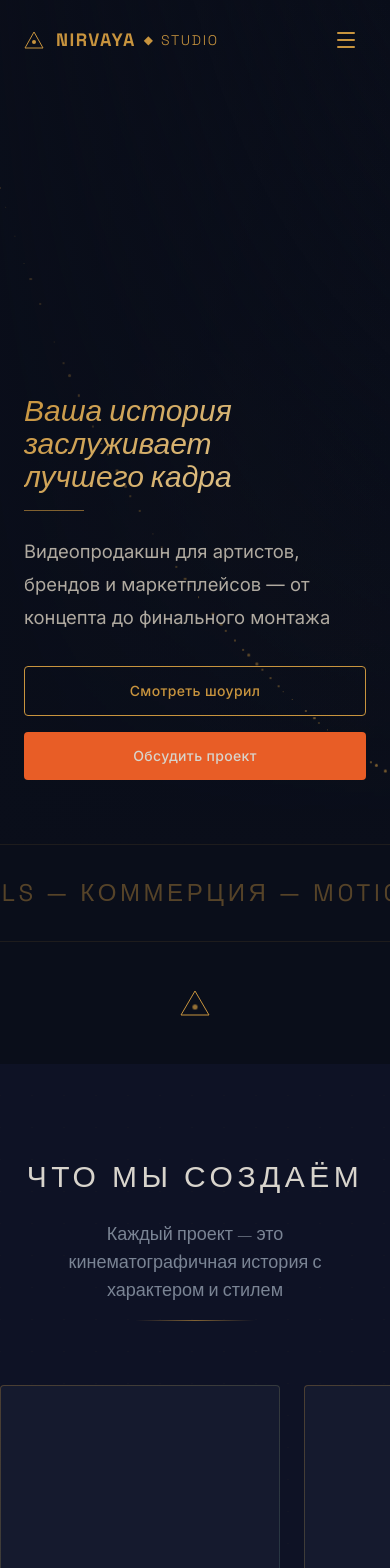
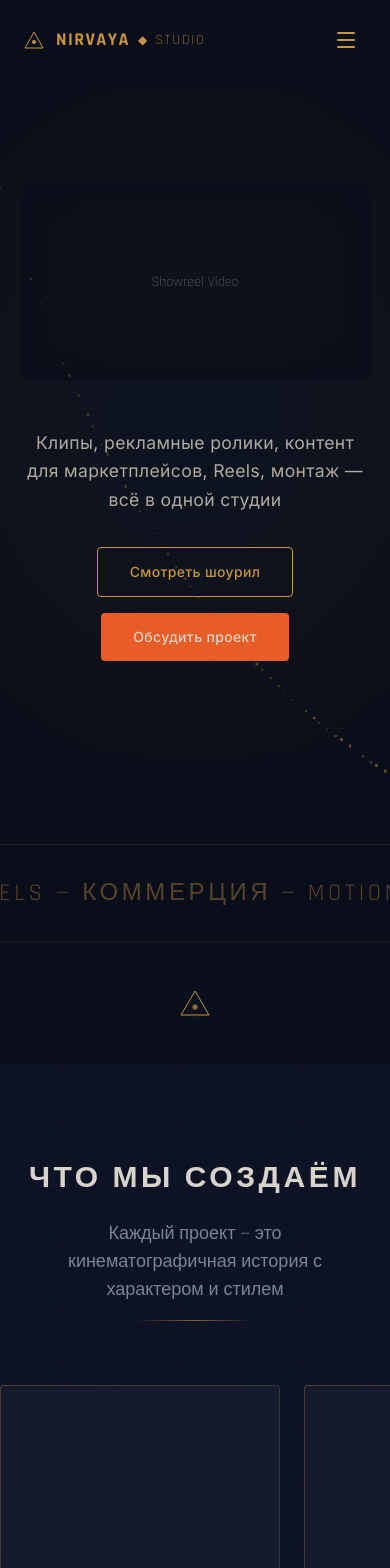
Before and after one commit to dimonplavaet-neafk/nirvayasite, a Next.js app: page / in a window 390 px wide. Shown: the top 1568 px of the page. Built offline with nearby package versions, Linux system fonts and the light colour scheme.

Commit message:
refactor: redesign site with neon effects and new fonts
Implement 8 major UI changes including new hero section, font updates, stats redesign, navbar glitch, scanlines overlay, circuit backgrounds, service card hover effects, and neon glow on dividers.

```diff
--- a/app/globals.css
+++ b/app/globals.css
@@ -39,8 +39,7 @@
 
 @theme inline {
   --font-sans: var(--font-sans), 'Inter', system-ui, sans-serif;
-  --font-serif: var(--font-serif), 'Cormorant Garamond', Georgia, serif;
-  --font-heading: var(--font-heading), 'Space Grotesk', system-ui, sans-serif;
+  --font-heading: var(--font-heading), 'Rajdhani', system-ui, sans-serif;
 
   --color-background: var(--background);
   --color-background-secondary: var(--background-secondary);
@@ -400,3 +399,159 @@
   transform-box: fill-box;
   animation: triangle-center-pulse 3s ease-in-out infinite;
 }
+
+/* CHANGE 4: Navbar glitch effect on hover */
+@keyframes glitch {
+  0% {
+    transform: translate(0);
+    text-shadow: none;
+    clip-path: inset(0 0 0 0);
+  }
+  10% {
+    transform: translate(-2px, 1px);
+    text-shadow: 2px 0 #ff0000, -2px 0 #00ffff;
+    clip-path: inset(20% 0 60% 0);
+  }
+  20% {
+    transform: translate(2px, -1px);
+    text-shadow: -2px 0 #ff0000, 2px 0 #00ffff;
+    clip-path: inset(40% 0 30% 0);
+  }
+  30% {
+    transform: translate(-1px, 2px);
+    text-shadow: 1px 0 #ff0000, -1px 0 #00ffff;
+    clip-path: inset(70% 0 10% 0);
+  }
+  40% {
+    transform: translate(1px, -2px);
+    text-shadow: -1px 0 #ff0000, 1px 0 #00ffff;
+    clip-path: inset(10% 0 80% 0);
+  }
+  50%, 100% {
+    transform: translate(0);
+    text-shadow: none;
+    clip-path: inset(0 0 0 0);
+  }
+}
+
+.glitch-hover:hover .glitch-text {
+  animation: glitch 0.3s ease-in-out;
+}
+
+/* CHANGE 3: Infinity symbol pulse animation */
+@keyframes infinity-pulse {
+  0%, 100% {
+    transform: scale(1);
+    opacity: 0.6;
+  }
+  50% {
+    transform: scale(1.15);
+    opacity: 1;
+  }
+}
+
+.animate-infinity-pulse {
+  animation: infinity-pulse 3s ease-in-out infinite;
+}
+
+/* CHANGE 6: Circuit board background pattern */
+.circuit-pattern {
+  background-image:
+    /* Horizontal lines */
+    repeating-linear-gradient(
+      0deg,
+      transparent,
+      transparent 59px,
+      rgba(200, 148, 62, 0.02) 59px,
+      rgba(200, 148, 62, 0.02) 60px
+    ),
+    /* Vertical lines */
+    repeating-linear-gradient(
+      90deg,
+      transparent,
+      transparent 59px,
+      rgba(200, 148, 62, 0.02) 59px,
+      rgba(200, 148, 62, 0.02) 60px
+    ),
+    /* Intersection dots */
+    radial-gradient(
+      circle at 0 0,
+      rgba(200, 148, 62, 0.03) 1px,
+      transparent 1px
+    );
+  background-size: 60px 60px, 60px 60px, 60px 60px;
+  background-position: 0 0, 0 0, 0 0;
+}
+
+/* CHANGE 8: Neon glow on section dividers */
+.divider-neon-glow {
+  filter: drop-shadow(0 0 6px rgba(27, 107, 138, 0.4)) drop-shadow(0 0 12px rgba(27, 107, 138, 0.2));
+}
+
+/* CHANGE 7: Service card hover rings */
+@keyframes ring-expand-1 {
+  0% {
+    transform: translate(-50%, -50%) scale(0);
+    opacity: 0.15;
+  }
+  100% {
+    transform: translate(-50%, -50%) scale(1);
+    opacity: 0;
+  }
+}
+
+@keyframes ring-expand-2 {
+  0% {
+    transform: translate(-50%, -50%) scale(0);
+    opacity: 0.15;
+  }
+  100% {
+    transform: translate(-50%, -50%) scale(1);
+    opacity: 0;
+  }
+}
+
+.service-card .hover-ring-1,
+.service-card .hover-ring-2 {
+  position: absolute;
+  top: 50%;
+  left: 50%;
+  border: 1px solid #C8943E;
+  border-radius: 50%;
+  pointer-events: none;
+  opacity: 0;
+}
+
+.service-card .hover-ring-1 {
+  width: 240px;
+  height: 240px;
+}
+
+.service-card .hover-ring-2 {
+  width: 360px;
+  height: 360px;
+}
+
+.service-card:hover .hover-ring-1 {
+  animation: ring-expand-1 0.8s ease-out forwards;
+}
+
+.service-card:hover .hover-ring-2 {
+  animation: ring-expand-2 1s ease-out 0.2s forwards;
+}
+
+/* Stat line fade in */
+@keyframes stat-line-fade {
+  0% {
+    opacity: 0;
+    width: 0;
+  }
+  100% {
+    opacity: 1;
+    width: 40px;
+  }
+}
+
+.animate-stat-line {
+  animation: stat-line-fade 0.5s ease-out forwards;
+}
--- a/app/layout.tsx
+++ b/app/layout.tsx
@@ -1,23 +1,18 @@
 import type { Metadata } from 'next'
-import { Space_Grotesk, Cormorant_Garamond, Inter } from 'next/font/google'
+import { Rajdhani, Inter } from 'next/font/google'
 import { Analytics } from '@vercel/analytics/next'
 import './globals.css'
+import { ScanlinesOverlay } from '@/components/scanlines-overlay'
 
-const spaceGrotesk = Space_Grotesk({
-  subsets: ["latin"],
+const rajdhani = Rajdhani({
+  subsets: ["latin", "latin-ext"],
   weight: ["300", "400", "500", "600", "700"],
   variable: '--font-heading'
 })
 
-const cormorant = Cormorant_Garamond({
-  subsets: ["latin", "cyrillic"],
-  weight: ["400", "500", "600"],
-  style: ["normal", "italic"],
-  variable: '--font-serif'
-})
-
 const inter = Inter({
   subsets: ["latin", "cyrillic"],
+  weight: ["300", "400", "500", "600"],
   variable: '--font-sans'
 })
 
@@ -51,8 +46,9 @@ export default function RootLayout({
 }>) {
   return (
     <html lang="ru" className="scroll-smooth">
-      <body className={`${spaceGrotesk.variable} ${cormorant.variable} ${inter.variable} font-sans antialiased`}>
+      <body className={`${rajdhani.variable} ${inter.variable} font-sans antialiased`}>
         {children}
+        <ScanlinesOverlay />
         <Analytics />
       </body>
     </html>
--- a/components/contacts.tsx
+++ b/components/contacts.tsx
@@ -74,7 +74,7 @@ export function Contacts() {
               transition={{ duration: 0.8, delay: 0.3 }}
               className="h-px hidden md:block bg-gold"
             />
-            <h2 className="font-serif font-normal text-3xl md:text-5xl uppercase tracking-[0.15em] text-balance">
+            <h2 className="font-heading font-semibold text-3xl md:text-5xl uppercase tracking-[0.12em] text-balance">
               Готовы создать нечто мощное?
             </h2>
             <motion.div
@@ -85,7 +85,7 @@ export function Contacts() {
             />
           </div>
 
-          <p className="font-serif text-foreground-muted text-lg md:text-xl mb-4">
+          <p className="font-heading font-normal text-foreground-muted text-lg md:text-xl mb-4">
             Расскажите о вашем проекте — мы ответим в течение 24 часов
           </p>
 
--- a/components/footer.tsx
+++ b/components/footer.tsx
@@ -46,13 +46,13 @@ export function Footer() {
             ))}
           </motion.nav>
 
-          {/* Tagline */}
+          {/* Tagline - Rajdhani 400 italic */}
           <motion.p
             initial={{ opacity: 0 }}
             whileInView={{ opacity: 1 }}
             viewport={{ once: true }}
             transition={{ delay: 0.2 }}
-            className="font-serif italic text-foreground-muted text-sm"
+            className="font-heading font-normal italic text-foreground-muted text-sm"
           >
             От замысла к сиянию
           </motion.p>
--- a/components/hero.tsx
+++ b/components/hero.tsx
@@ -25,61 +25,66 @@ export function Hero() {
   const particles = useMemo(() => generateParticles(50), [])
 
   return (
-    <section className="relative min-h-screen flex items-end pb-16 md:pb-24 overflow-hidden pt-24">
-      {/* Clean background with radial glow */}
+    <section className="relative min-h-screen flex flex-col items-center justify-center overflow-hidden">
+      {/* Clean background */}
       <div className="absolute inset-0 bg-[#0A0E1A]">
-        {/* Soft radial gradient glow in lower center - indigo + gold blend */}
+        {/* Soft radial gradient glow in center */}
         <div
-          className="absolute bottom-0 left-1/2 -translate-x-1/2 w-[150%] h-[60%] opacity-[0.18]"
+          className="absolute top-1/2 left-1/2 -translate-x-1/2 -translate-y-1/2 w-[150%] h-[80%] opacity-[0.12]"
           style={{
-            background: 'radial-gradient(ellipse at center bottom, rgba(27, 107, 138, 0.6), rgba(200, 148, 62, 0.3) 40%, transparent 70%)'
+            background: 'radial-gradient(ellipse at center, rgba(27, 107, 138, 0.5), rgba(200, 148, 62, 0.2) 50%, transparent 80%)'
           }}
         />
       </div>
 
-      {/* Video placeholder - positioned right and upper area, hidden on mobile */}
-      <div className="hidden md:block absolute top-1/2 right-6 md:right-12 lg:right-16 -translate-y-1/2 w-[60%] lg:w-[65%] max-w-4xl z-[5]">
-        <div className="relative aspect-video">
+      {/* Large centered video placeholder - 85% of hero area */}
+      <div className="relative w-[90%] max-w-6xl mx-auto z-[5]" style={{ aspectRatio: '16/9' }}>
+        <div className="relative w-full h-full">
           {/* Video container with rounded corners and border */}
           <div
-            className="absolute inset-0 bg-[#0D1118] rounded-lg overflow-hidden"
+            className="absolute inset-0 bg-[#0D1118] overflow-hidden"
             style={{
-              border: '1px solid rgba(200, 148, 62, 0.2)',
+              borderRadius: '12px',
+              border: '1px solid rgba(200, 148, 62, 0.15)',
             }}
           >
             {/* Dark video placeholder content */}
             <div className="absolute inset-0 flex items-center justify-center text-foreground-muted/50 text-sm">
-              <span className="font-serif italic">Showreel Video</span>
+              <span className="font-heading">Showreel Video</span>
             </div>
           </div>
 
           {/* Gradient overlays to fade edges into background */}
           {/* Left fade */}
           <div
-            className="absolute inset-y-0 left-0 w-1/3 pointer-events-none z-10"
+            className="absolute inset-y-0 left-0 w-1/4 pointer-events-none z-10"
             style={{
-              background: 'linear-gradient(to right, #0A0E1A, transparent)'
+              background: 'linear-gradient(to right, #0A0E1A, transparent)',
+              borderRadius: '12px 0 0 12px',
             }}
           />
           {/* Top fade */}
           <div
             className="absolute inset-x-0 top-0 h-1/4 pointer-events-none z-10"
             style={{
-              background: 'linear-gradient(to bottom, #0A0E1A, transparent)'
+              background: 'linear-gradient(to bottom, #0A0E1A, transparent)',
+              borderRadius: '12px 12px 0 0',
             }}
           />
           {/* Right fade */}
           <div
-            className="absolute inset-y-0 right-0 w-1/6 pointer-events-none z-10"
+            className="absolute inset-y-0 right-0 w-1/4 pointer-events-none z-10"
             style={{
-              background: 'linear-gradient(to left, #0A0E1A, transparent)'
+              background: 'linear-gradient(to left, #0A0E1A, transparent)',
+              borderRadius: '0 12px 12px 0',
             }}
           />
           {/* Bottom fade */}
           <div
             className="absolute inset-x-0 bottom-0 h-1/4 pointer-events-none z-10"
             style={{
-              background: 'linear-gradient(to top, #0A0E1A, transparent)'
+              background: 'linear-gradient(to top, #0A0E1A, transparent)',
+              borderRadius: '0 0 12px 12px',
             }}
           />
         </div>
@@ -105,52 +110,26 @@ export function Hero() {
         ))}
       </div>
 
-      {/* Dark gradient overlay for text readability - solid at bottom, transparent at top */}
-      <div className="absolute inset-0 bg-gradient-to-t from-[#0A0E1A] via-[#0A0E1A]/60 to-transparent z-[6]" />
-      <div className="absolute inset-0 bg-gradient-to-r from-[#0A0E1A]/90 via-[#0A0E1A]/50 to-transparent z-[6]" />
-
-      {/* Content - positioned bottom-left */}
-      <div className="relative z-20 max-w-7xl mx-auto px-6 w-full">
-        <div className="max-w-full md:max-w-[50%]">
-          <motion.h1
-            initial={{ opacity: 0, y: 30 }}
-            animate={{ opacity: 1, y: 0 }}
-            transition={{ duration: 0.8, delay: 0.2 }}
-            className="font-serif italic text-3xl md:text-4xl lg:text-[4.5rem] leading-[1.1] mb-4 text-balance"
-            style={{
-              background: 'linear-gradient(135deg, #C8943E, #E8D5A8)',
-              WebkitBackgroundClip: 'text',
-              WebkitTextFillColor: 'transparent',
-              backgroundClip: 'text',
-            }}
-          >
-            Ваша история заслуживает лучшего кадра
-          </motion.h1>
-
-          {/* Thin gold breathing line */}
-          <motion.div
-            initial={{ opacity: 0, scaleX: 0 }}
-            animate={{ opacity: 1, scaleX: 1 }}
-            transition={{ duration: 0.6, delay: 0.4 }}
-            className="w-[60px] h-px mb-6 animate-breathe-gold-line origin-left"
-            style={{ backgroundColor: '#C8943E' }}
-          />
-
+      {/* Content - positioned below video */}
+      <div className="relative z-20 mt-12 text-center px-6">
         <motion.p
           initial={{ opacity: 0, y: 20 }}
           animate={{ opacity: 1, y: 0 }}
-            transition={{ duration: 0.6, delay: 0.5 }}
-            className="font-sans text-[1.15rem] max-w-xl mb-8 leading-[1.8]"
-            style={{ color: '#B0AAA0' }}
+          transition={{ duration: 0.6, delay: 0.3 }}
+          className="font-sans text-[1.1rem] mb-8 leading-relaxed"
+          style={{
+            color: '#B0AAA0',
+            letterSpacing: '0.02em',
+          }}
         >
-            Видеопродакшн для артистов, брендов и маркетплейсов — от концепта до финального монтажа
+          Клипы, рекламные ролики, контент для маркетплейсов, Reels, монтаж — всё в одной студии
         </motion.p>
 
         <motion.div
           initial={{ opacity: 0, y: 20 }}
           animate={{ opacity: 1, y: 0 }}
-            transition={{ duration: 0.6, delay: 0.7 }}
-            className="flex flex-col sm:flex-row gap-4"
+          transition={{ duration: 0.6, delay: 0.5 }}
+          className="flex flex-col sm:flex-row items-center justify-center gap-4"
         >
           <a
             href="#portfolio"
@@ -166,7 +145,6 @@ export function Hero() {
           </a>
         </motion.div>
       </div>
-      </div>
     </section>
   )
 }
--- a/components/navigation.tsx
+++ b/components/navigation.tsx
@@ -37,13 +37,13 @@ export function Navigation() {
         }`}
       >
         <div className="max-w-7xl mx-auto px-6 py-5 flex items-center justify-between">
-          {/* Logo - Triangle icon + NIRVAYA ◆ STUDIO */}
+          {/* Logo - Triangle icon + NIRVAYA ◆ STUDIO with glitch effect */}
           <a
             href="#"
-            className="flex items-center gap-3"
+            className="flex items-center gap-3 glitch-hover"
           >
             <TriangleIcon className="text-gold w-5 h-[18px]" />
-            <div className="flex items-center gap-2">
+            <div className="flex items-center gap-2 glitch-text">
               <span className="font-heading text-gold text-lg md:text-xl font-bold uppercase tracking-[0.08em]">
                 NIRVAYA
               </span>
--- /dev/null
+++ b/components/scanlines-overlay.tsx
@@ -0,0 +1,17 @@
+"use client"
+
+// CHANGE 5: Scanlines overlay - covers entire page
+// Position fixed, inset 0, z-index 9999, pointer-events none
+// Repeating linear gradient: transparent 0-3px, rgba(200,148,62,0.02) 3-4px
+export function ScanlinesOverlay() {
+  return (
+    <div
+      className="fixed inset-0 pointer-events-none"
+      style={{
+        zIndex: 9999,
+        background: 'repeating-linear-gradient(0deg, transparent 0px, transparent 3px, rgba(200,148,62,0.02) 3px, rgba(200,148,62,0.02) 4px)',
+      }}
+      aria-hidden="true"
+    />
+  )
+}
--- a/components/services.tsx
+++ b/components/services.tsx
@@ -33,17 +33,8 @@ export function Services() {
 
   return (
     <section id="services" className="py-24 md:py-32 bg-background-secondary relative overflow-hidden">
-      {/* Diamond grid background at 0.02 opacity */}
-      <div
-        className="absolute inset-0 opacity-[0.02]"
-        style={{
-          backgroundImage: `
-            linear-gradient(45deg, var(--gold) 1px, transparent 1px),
-            linear-gradient(-45deg, var(--gold) 1px, transparent 1px)
-          `,
-          backgroundSize: '32px 32px'
-        }}
-      />
+      {/* Circuit board background pattern - CHANGE 6 */}
+      <div className="absolute inset-0 circuit-pattern" />
 
       <div className="max-w-7xl mx-auto px-6" ref={ref}>
         <motion.div
@@ -60,7 +51,7 @@ export function Services() {
               transition={{ duration: 0.8, delay: 0.3 }}
               className="h-px bg-gold hidden md:block"
             />
-            <h2 className="font-serif font-normal text-3xl md:text-5xl uppercase tracking-[0.15em]">
+            <h2 className="font-heading font-semibold text-3xl md:text-5xl uppercase tracking-[0.12em]">
               Что мы создаём
             </h2>
             <motion.div
@@ -71,7 +62,7 @@ export function Services() {
             />
           </div>
 
-          <p className="font-serif text-foreground-muted text-lg md:text-xl max-w-2xl mx-auto mb-4">
+          <p className="font-heading font-normal text-foreground-muted text-lg md:text-xl max-w-2xl mx-auto mb-4">
             Каждый проект — это кинематографичная история с характером и стилем
           </p>
 
@@ -107,13 +98,17 @@ export function Services() {
                     backgroundClip: 'padding-box, border-box',
                   }}
                 >
+                  {/* Hover rings - CHANGE 7 */}
+                  <div className="hover-ring-1" />
+                  <div className="hover-ring-2" />
+
                   {/* Background placeholder */}
                   <div className="absolute inset-0 bg-gradient-to-b from-transparent via-transparent to-[#0A0E1A]/90" />
 
                   {/* Content */}
                   <div className="absolute bottom-0 left-0 right-0 p-6">
                     <div className="flex items-center justify-between mb-4">
-                      <h3 className="font-heading text-lg uppercase tracking-wider">
+                      <h3 className="font-heading font-semibold text-lg uppercase tracking-wider">
                         {service.title}
                       </h3>
                       <ArrowRight className="w-5 h-5 text-gold transform group-hover:translate-x-1 transition-transform" />
--- a/components/team.tsx
+++ b/components/team.tsx
@@ -44,7 +44,7 @@ export function Team() {
           transition={{ duration: 0.6 }}
           className="text-center mb-16"
         >
-          <h2 className="font-serif font-normal text-3xl md:text-5xl uppercase tracking-[0.15em]">
+          <h2 className="font-heading font-semibold text-3xl md:text-5xl uppercase tracking-[0.12em]">
             Наша команда
           </h2>
         </motion.div>
@@ -68,7 +68,7 @@ export function Team() {
               </div>
 
               {/* Name */}
-              <h3 className="font-heading text-xl text-gold uppercase tracking-wider mb-2">
+              <h3 className="font-heading font-semibold text-xl text-gold uppercase tracking-wider mb-2">
                 {member.name}
               </h3>
 
```
Also changed, not shown: components/about.tsx (+103 -33 lines), components/portfolio.tsx (+4 -4 lines), components/triangle-divider.tsx (+12 -28 lines). Lines whose indentation alone changed are shown as unchanged.
